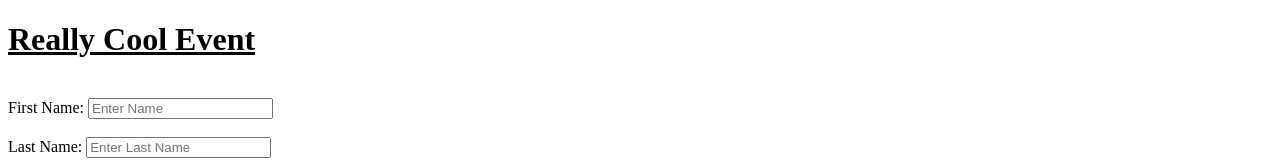
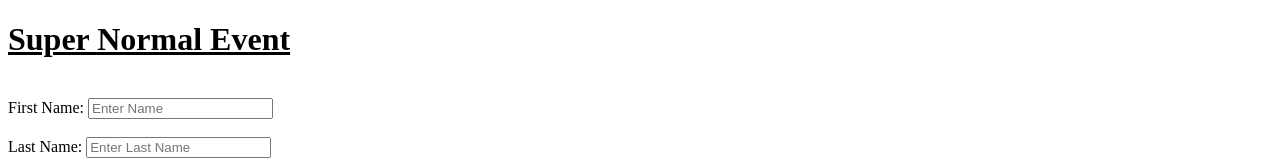
Before and after one commit to johncomputer357/johnrepository, a plain HTML site: page Form.html in a window 1280 px wide. Shown: the top 160 px of the page. Drawn offline with Linux system fonts and the light colour scheme.

Commit message:
Update Form.html

```diff
--- a/Form.html
+++ b/Form.html
@@ -7,7 +7,7 @@
     <title>Registration Form</title>
     <link rel="icon" type="image/x-icon"
  href="keyboard.ico">
- <h1><u>Really Cool Event</u></h1>
+ <h1><u>Super Normal Event</u></h1>
     </head>
     <br>
     <form>
```
